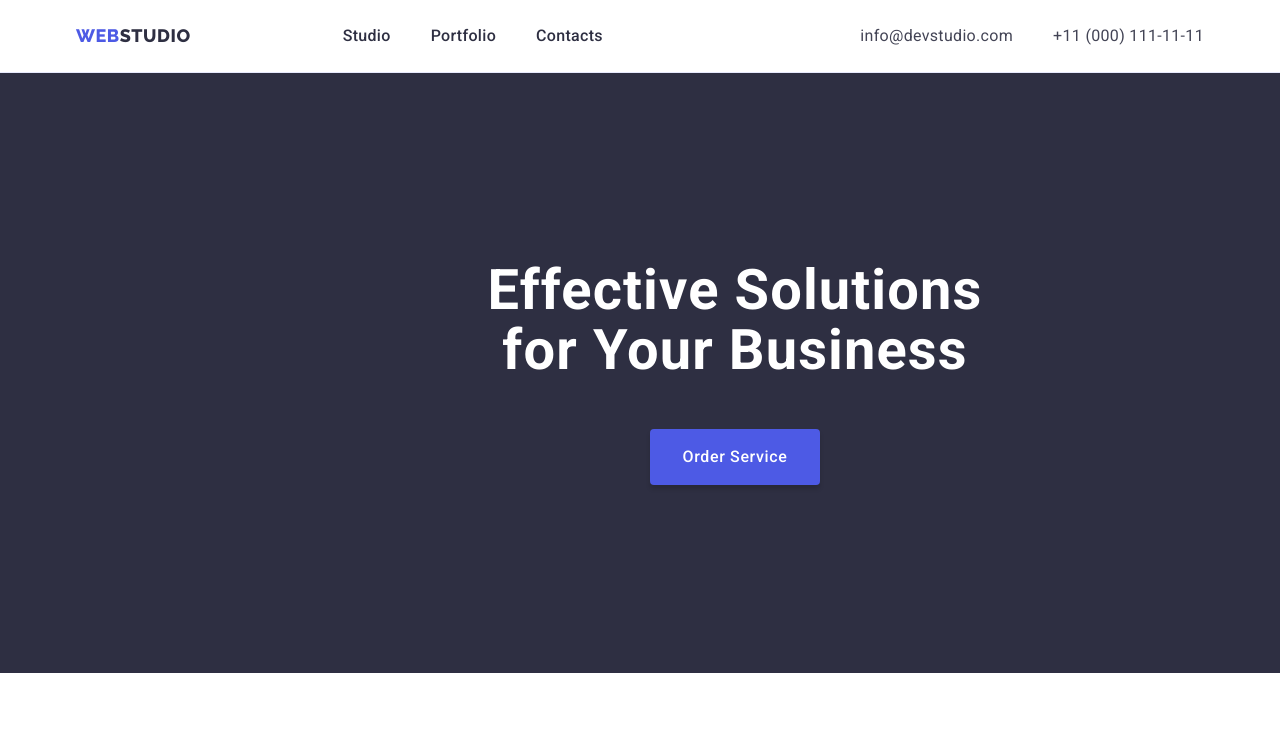
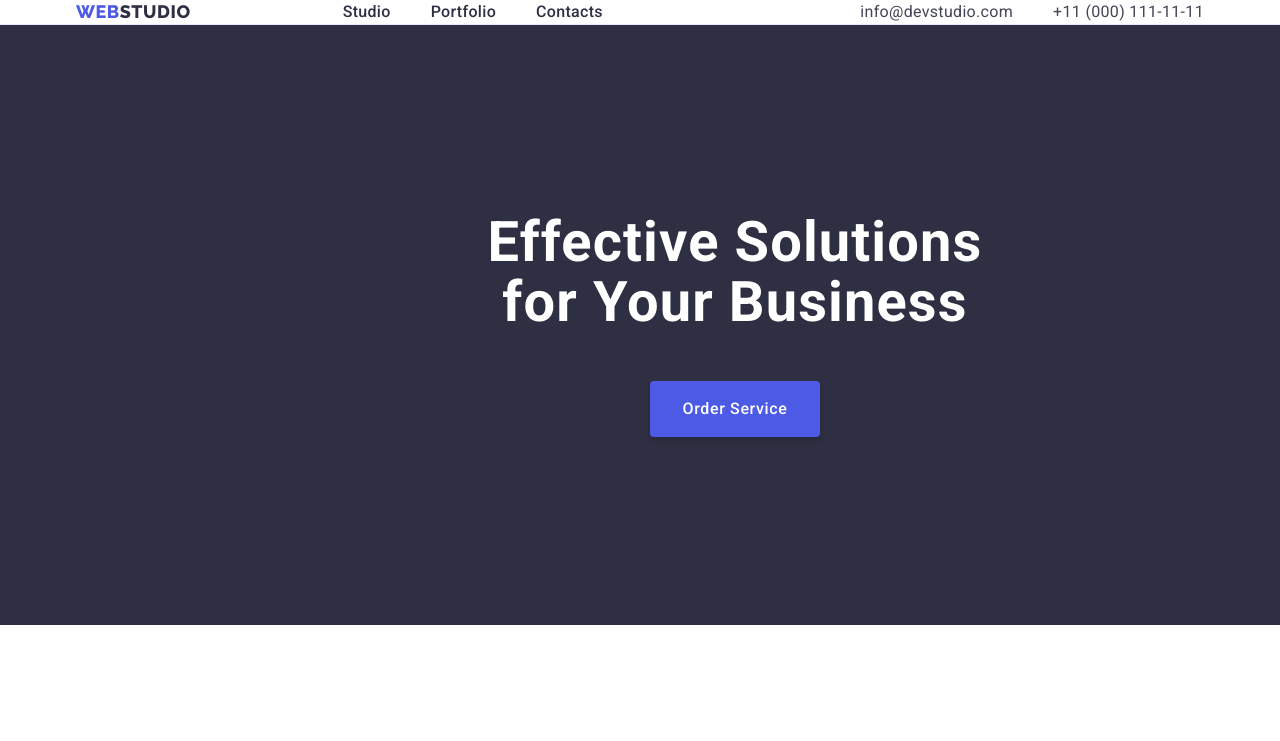
Before and after one commit to St0Lee/goit-markup-hw-03, a plain HTML site: page index.html in a window 1280 px wide. Shown: the top 741 px of the page. Drawn offline with nearby package versions, Linux system fonts and the light colour scheme.

Commit message:
HW-03-07

```diff
--- a/css/styles.css
+++ b/css/styles.css
@@ -117,9 +117,6 @@ body {
   font-weight: 500;
   line-height: 1.5;
   letter-spacing: 0.02em;
-}
-
-.header-item {
   padding-top: 24px;
   padding-bottom: 24px;
 }
```
